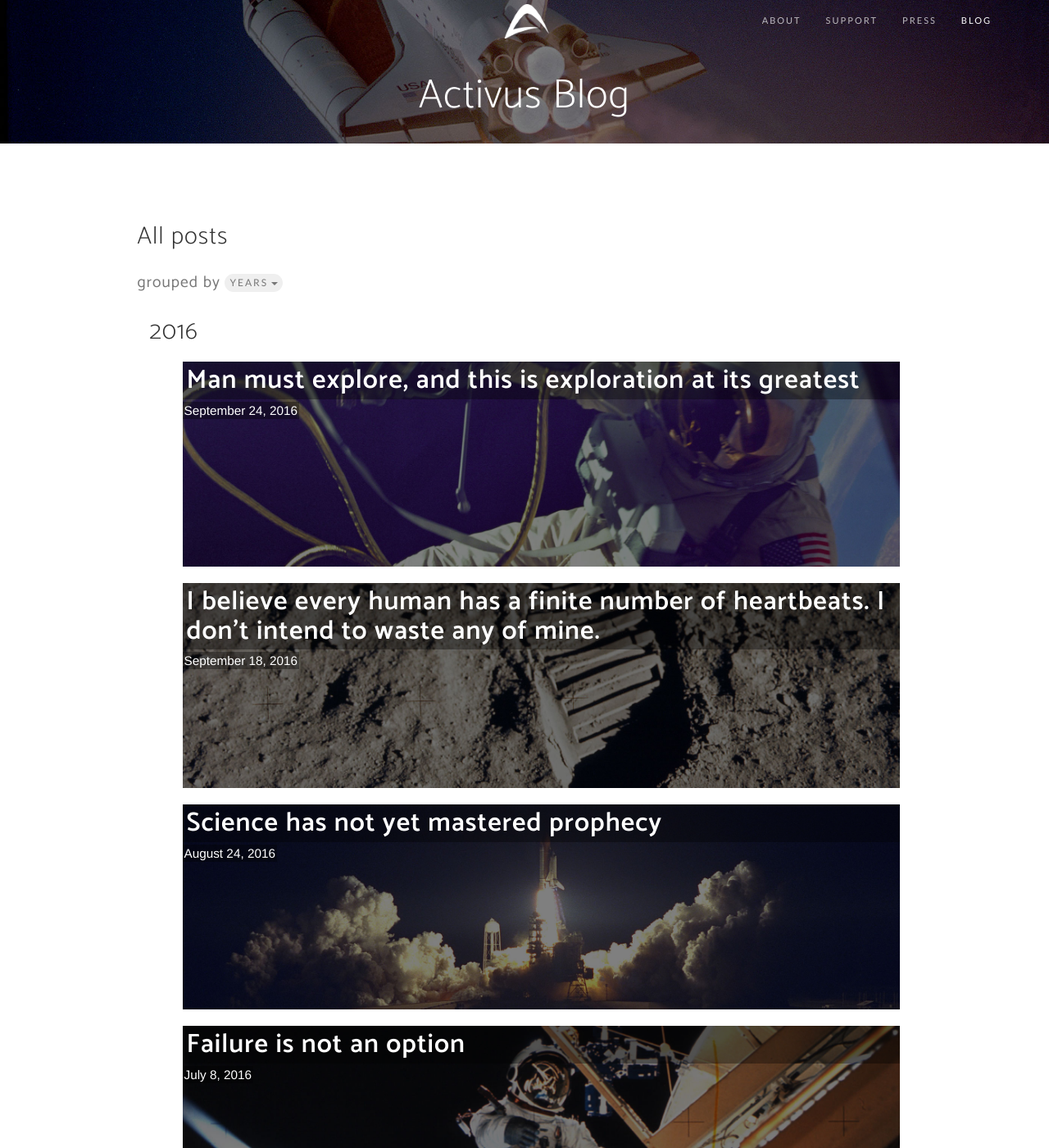
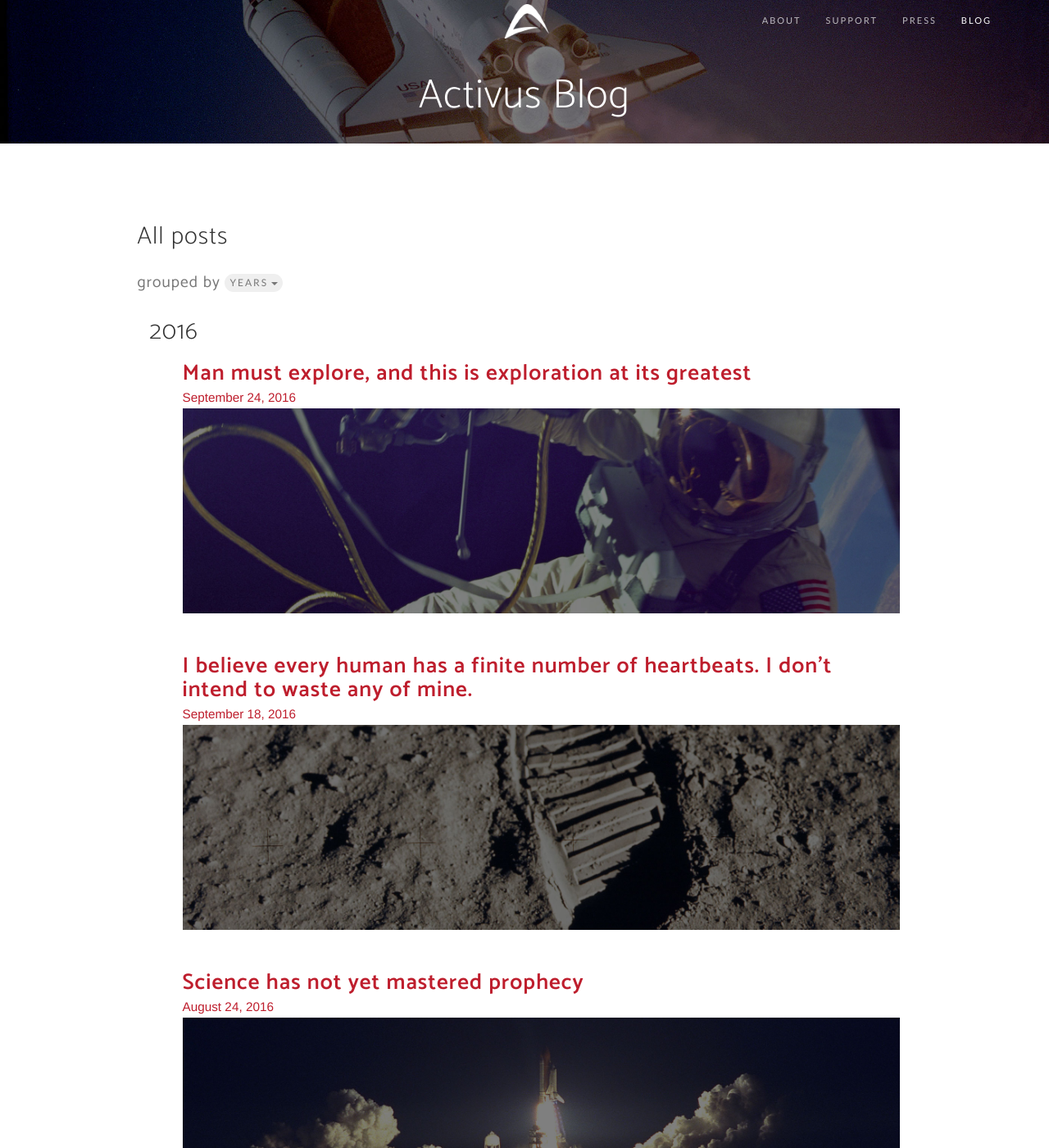
Before and after one commit to faizanvahevaria/activus-web.github.io, a Jekyll site: the page built from blog.html, in a window 1280 px wide and 1400 px high. Shown: the whole window at 82% size. Built offline with Jekyll 4.4.1, drawn with Linux system fonts in a browser that asks for light colours; nearby versions of some CDN libraries; some web fonts are replaced.

Commit message:
Blog Title Changes

```diff
--- a/_sass/_base.scss
+++ b/_sass/_base.scss
@@ -710,20 +710,17 @@ body {
 
 .articles {
   a {
-    color: white;
+    color: $theme-primary;
     text-decoration: none;
   }
   small {
     margin: 0;
-    padding: 2px;
-    background-color: rgba(0,0,0,0.35);
+    margin-bottom: 10px;
   }
   h3 {
-    padding: 5px;
-    background-color: rgba(0,0,0,0.35);
-    margin: 10px 0 0 0;
     width: auto;
-    font-size: 1.8em;
+    margin-bottom: 0;
+    font-size: 1.5em;
     font-weight: 600;
     &:hover, &:focus {
       text-decoration: underline;
@@ -735,7 +732,7 @@ body {
     background-repeat: no-repeat;
     background-size: cover;
     display: block;
-    margin: 20px 0;
+    margin-bottom: 50px;
   }
 }
 
--- a/blog.html
+++ b/blog.html
@@ -34,8 +34,8 @@ header-img: "img/post-bg-01.jpg"
 
           <li>
             <div>
-
-            <a href="{{ post.url | prepend: site.baseurl }}" class="blog-head" style="background-image: url(/{{ post.header-img | prepend: site.baseurl }});"><h3>{{ post.title }}</h3><small class="hidden-xs">{{ post.date | date: "%B %-d, %Y" }}</small></a>
+            <a href="{{ post.url | prepend: site.baseurl }}" class=""><h3>{{ post.title }}</h3><small class="hidden-xs">{{ post.date | date: "%B %-d, %Y" }}</small></a>
+            <a href="{{ post.url | prepend: site.baseurl }}" class="blog-head" style="background-image: url(/{{ post.header-img | prepend: site.baseurl }});"></a>
             </div>
           </li>
       {% if forloop.last %}
```
